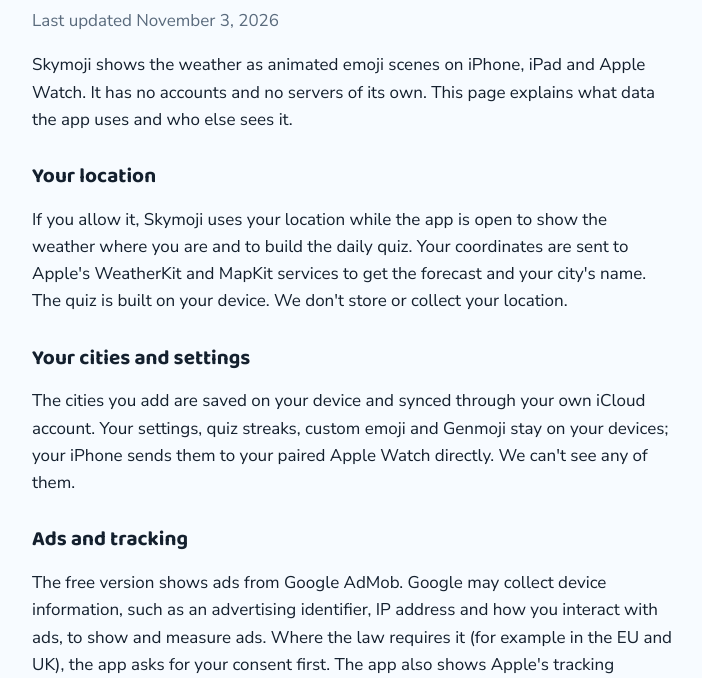
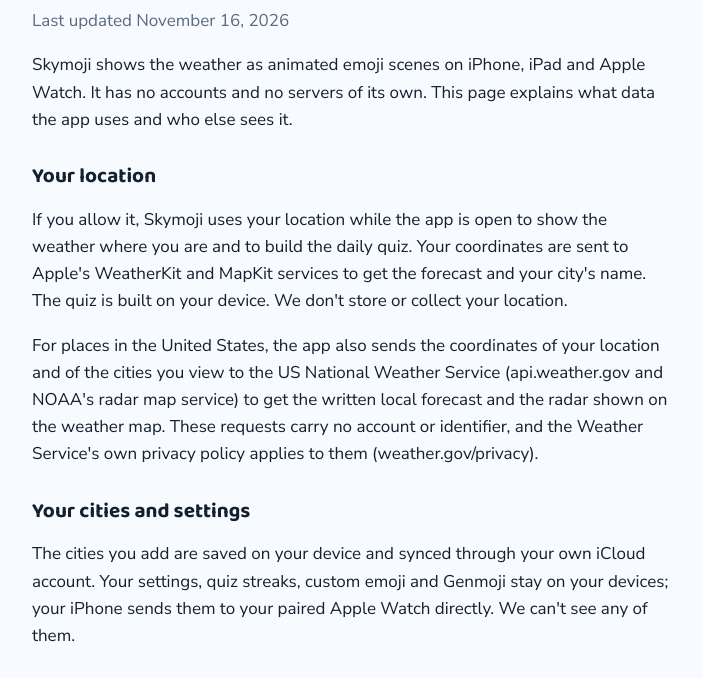
Before and after one commit to longsview/longsview.github.io, a plain HTML site: page skymoji/privacy/index.html in a window 1280 px wide. Shown: the part 94-772 px from the top of the page, without its empty margins (288-990 px from the left). Drawn offline with Linux system fonts and the light colour scheme.

Commit message:
Skymoji privacy policy: National Weather Service for US local forecasts and radar
Co-Authored-By: Claude Opus 5.5 <noreply@anthropic.com>
Claude-Session: https://claude.ai/code/session_01TbYeeR9kPwqNV9Z8rPKXSw

```diff
--- a/skymoji/privacy/index.html
+++ b/skymoji/privacy/index.html
@@ -2,11 +2,12 @@
 <html lang="en"><head><meta charset="utf-8"><meta name="viewport" content="width=device-width, initial-scale=1"><link rel="preconnect" href="https://fonts.googleapis.com"><link rel="stylesheet" href="https://fonts.googleapis.com/css2?family=Baloo+2:wght@700&family=Nunito+Sans:wght@400;600;700&display=swap"><link rel="stylesheet" href="/assets/site.css"><title>Skymoji Privacy Policy</title></head>
 <body><main>
 <h1>Skymoji Privacy Policy</h1>
-<p class="muted">Last updated November 3, 2026</p>
+<p class="muted">Last updated November 16, 2026</p>
 <p>Skymoji shows the weather as animated emoji scenes on iPhone, iPad and Apple Watch. It has no accounts and no servers of its own. This page explains what data the app uses and who else sees it.</p>
 
 <h2>Your location</h2>
 <p>If you allow it, Skymoji uses your location while the app is open to show the weather where you are and to build the daily quiz. Your coordinates are sent to Apple's WeatherKit and MapKit services to get the forecast and your city's name. The quiz is built on your device. We don't store or collect your location.</p>
+<p>For places in the United States, the app also sends the coordinates of your location and of the cities you view to the US National Weather Service (api.weather.gov and NOAA's radar map service) to get the written local forecast and the radar shown on the weather map. These requests carry no account or identifier, and the Weather Service's own privacy policy applies to them (weather.gov/privacy).</p>
 
 <h2>Your cities and settings</h2>
 <p>The cities you add are saved on your device and synced through your own iCloud account. Your settings, quiz streaks, custom emoji and Genmoji stay on your devices; your iPhone sends them to your paired Apple Watch directly. We can't see any of them.</p>
```
